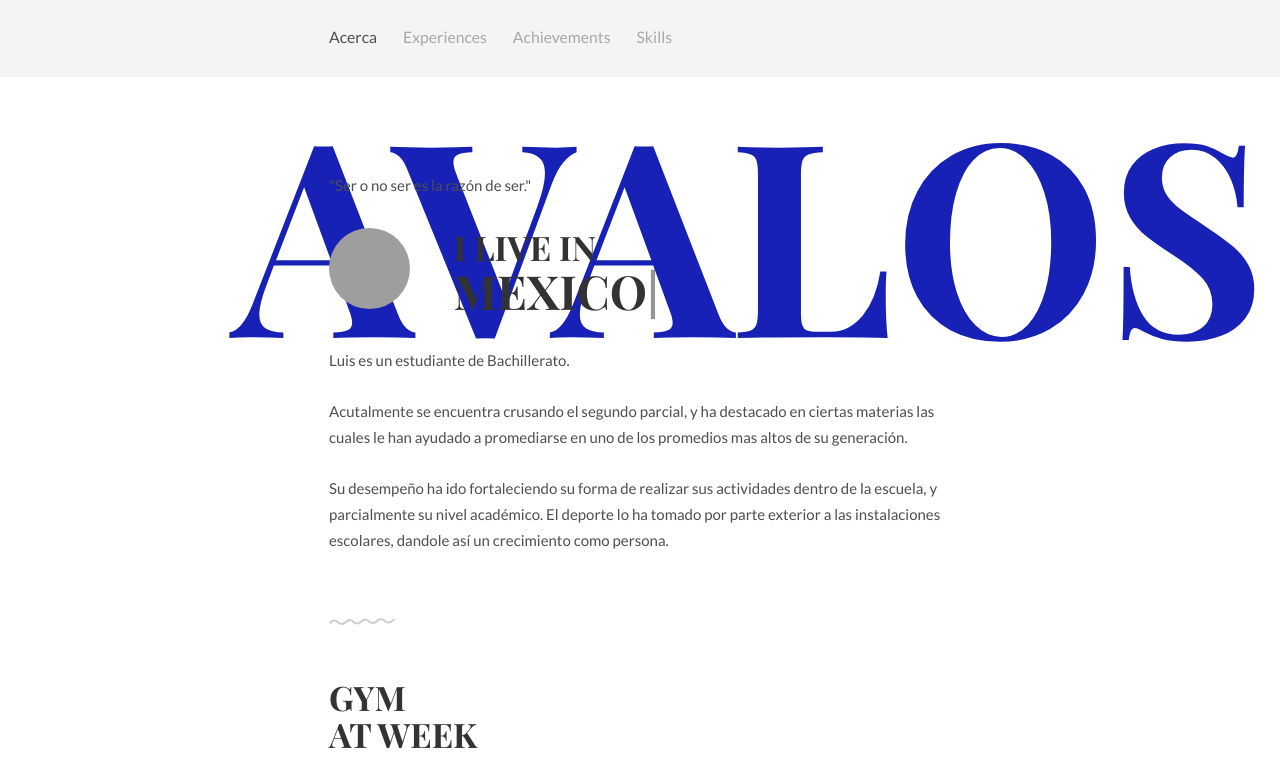
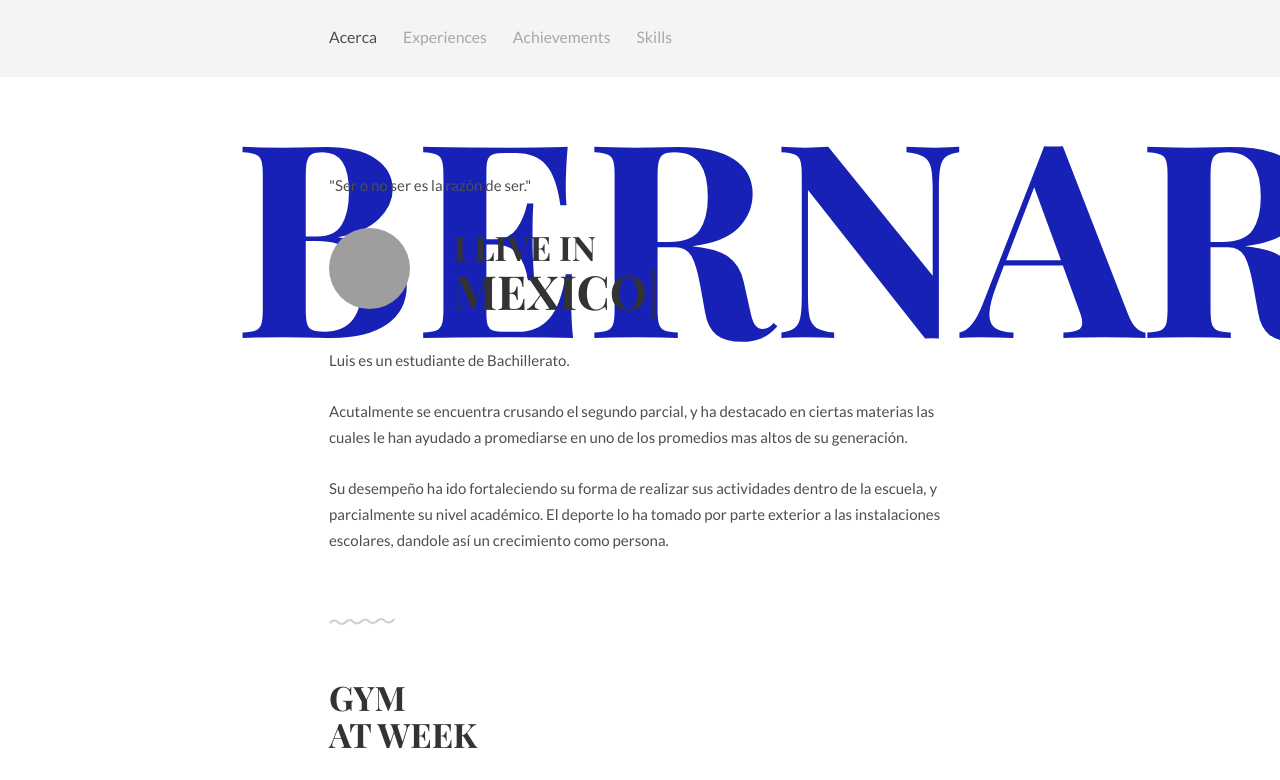
Before and after one commit to Luis-Avalos-V/luis-github-personal-webpage, a plain HTML site: page index.html in a window 1280 px wide. Shown: the top 780 px of the page. Drawn offline with Linux system fonts and the light colour scheme; grey boxes are pictures that could not be loaded.

Commit message:
I changed my name

```diff
--- a/index.html
+++ b/index.html
@@ -15,7 +15,7 @@
     <style>
       .intro h1:before {
         /* Edit this with your name or anything else */
-        content: 'Avalos';
+        content: 'Bernardo';
       }
     </style>
   </head>
```
